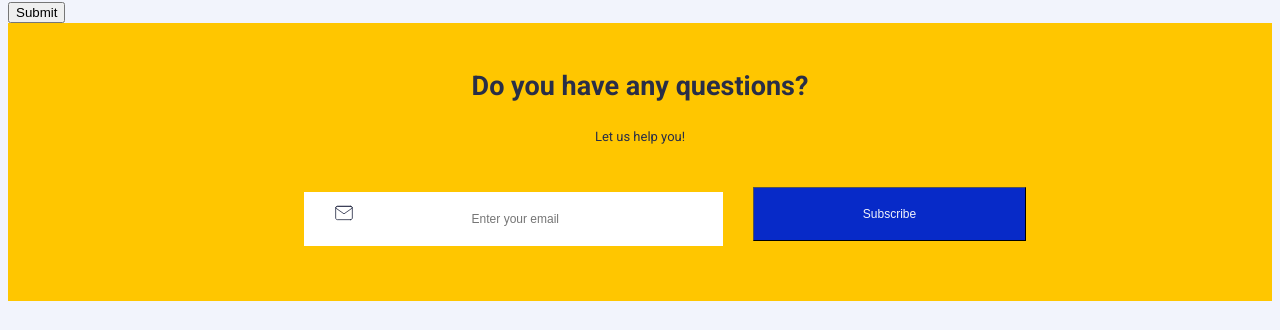
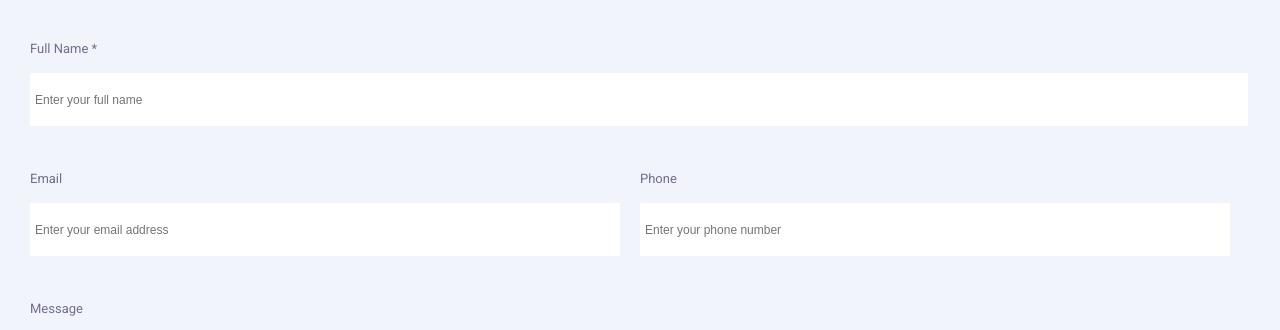
Before and after one commit to danalmorse/WEEK-6-7-8-Mid-Term-Project-Circle-Website-, a plain HTML site: page contactus.html in a window 1280 px wide. Shown: the part 218-548 px from the top of the page. Drawn offline with Linux system fonts and the light colour scheme.

Commit message:
3 html pages done

```diff
--- a/contactus.html
+++ b/contactus.html
@@ -18,15 +18,15 @@
     <!-- 1) Header: navigacion bar-->
     <header id="navigation-bar">
         <nav id="navbar">
-          <a href = "#">
+          <a href = "index.html">
             <img src="./project-assets/logos/circle.svg" alt="circle-logo" class="logoheader">
           </a>
           <ul class="nav-bar-ul"> <!---->
-            <li><a class="hometext" href="#home">Home</a></li>
-            <li><a href="#projects">Projects</a></li>
+            <li><a class="hometext" href="index.html">Home</a></li>
+            <li><a href="projects.html">Projects</a></li>
             <li><a href="#services">Services</a></li>
           </ul>
-          <button type="submit" class="contact-us"><a class="contactus" href="#contactus">Contact Us</a></button>
+          <button type="submit" class="contact-us"><a class="contactus" href="contactus.html">Contact Us</a></button>
         </nav>
     </header>
 
@@ -35,39 +35,25 @@
         <div id="conctactusform">
             <h1 class="heading-h1-contactus">Contact Us</h1>
             <div id="fullname">
-                <p class="bodymediumtext-projects">UI Design & App Development</p>
-                <p class="date-bodyregulartext-projects">Completed on June 22, 2021</p>
+                <label for="name" class="name-letter">Full Name *</label><br>
+                <input type="text" placeholder="Enter your full name" name="name" id="name" class="fullnamelabel"><br>
             </div>
             <div id="emailandphone">
-
+                <div class="emailbox">
+                    <label for="email" class="email-letter">Email</label><br>
+                    <input type="email" placeholder="Enter your email address" name="email" id="email" class="emaillabel"><br>
+                </div>
+                <div class="phonebox">
+                    <label for="phone" class="phone-letter">Phone</label><br>
+                    <input type="number" placeholder="Enter your phone number" name="number" id="number" class="numberlabel"><br>
+                </div>
             </div>
-            <div id="message">
-
+            <div id="messagebox">
+                <label for="message" class="message-letter">Message</label><br>
+                <textarea name="message" placeholder="Write your message here ...." id="message" rows="10" cols="21" class="messagelabel"></textarea><br>
             </div>
             <div class="submitbtn">
                 <button type="submit" class="submit">Submit</button>
-            </div>
-        </div>
-    </section>
-
-     <!-- 4) section: CTA section-->
-    <section id="ctasection">
-        <div id="ctasectionoverall">
-            <h3 class="heading-h3-3">Do you have any questions?</h3>
-            <p class="bodyregulartext-2">Let us help you!</p>
-
-            <div id="contactform-subscribe">
-                    <div class="imgandemail">
-                        <form action="/some-url" method="POST" id="form-container" class="form"> <!--preguntar si es asi¿?-->
-                        <div class="enteremail">
-                            <i class= emailicon><img src="./project-assets/newsletter/icon/mail.svg" alt="mailimage" class="mail-img"></i>
-                            <input type="email" placeholder="Enter your email" name="email" id="email" class="email">
-                        </div>
-                    </div>
-
-                <div class="subscribebtn">
-                    <button type="submit" class="subscribe">Subscribe</button>
-                </div>
             </div>
         </div>
     </section>
--- a/styles/style.css
+++ b/styles/style.css
@@ -8,6 +8,7 @@
 body {
     font-family: 'Roboto', sans-serif;
     background-color: #F2F4FC;
+    margin: 0px;
 }
 
 h1,
@@ -266,17 +267,17 @@ article {
 }
 
 .simplify-img {
-    width: 275px;
+    width: 100%;
     height: auto;
 }
 
 .dashcoin-img {
-    width: 275px;
+    width: 100%;
     height: auto;
 }
 
 .vectorify-img {
-    width: 275px;
+    width: 100%;
     height: 208.93px; /*preguntar porque el tamaño me cambia*/
 }
 
@@ -722,21 +723,151 @@ article {
 }
 
 .orbit-img {
-    width: 275px;
+    width: 100%;
     height: auto;
 }
 
 .purify-img {
-    width: 275px;
+    width: 100%;
     height: auto;
 }
 
 .criptopie-img {
-    width: 275px;
+    width: 100%;
     height: auto;
 }
 
-/*------------------------- SECTION Header: OTHER projects--------------------------------------------------------*/
+/*-------------------------------- CONTACTUS HTML---------------------------------------------------------------------------------------------------------------*/
+
+/*------------------------- SECTION: CONTACT US--------------------------------------------------------*/
+
+#contactus {
+    margin: 50px 30px 0px 30px;
+}
+
+#conctactusform {
+    display: flex;
+    justify-content: space-around;
+    align-items: center;
+    flex-direction: column;
+    width: 100%;
+}
+
+.heading-h1-contactus {
+    color: #292E47;
+    font-size: 40px;
+    text-align: center;
+    width: 100%
+    /*font-size: 3.75rem; poner esto si para desktop cambia*/
+    /*width: fit-content*/
+}
+
+#fullname {
+    padding: 0px 0px 0px 0px;
+    margin: 0px 0px 30px 0px;
+    width: 100%;
+}
+
+.name-letter { /*body regular text*/
+    color: #6B708D;
+    text-align: left;
+    font-size: 13px;
+    line-height: 3.6;
+    /*font-size: 1.25rem; equals 20px*/
+
+}
+
+.fullnamelabel { /*headlineregulartext*/
+    color: #6B708D;
+    font-size: 12px;
+    /*font-size: 1.063rem;*/
+    text-align: left;
+    padding: 20px 5px 19px 5px;
+    width: 95%;
+    border-width: 0px;
+}
+
+#emailandphone {
+    padding: 0px 0px 0px 0px;
+    margin: 0px 0px 30px 0px;
+    width: 100%;
+}
+
+.emailbox {
+    margin: 0px 0px 30px 0px;
+}
+
+.email-letter { /*body regular text*/
+    color: #6B708D;
+    text-align: left;
+    font-size: 13px;
+    line-height: 3.6;
+    /*font-size: 1.25rem; equals 20px*/
+}
+
+.emaillabel { /*headlineregulartext*/
+    color: #6B708D;
+    font-size: 12px;
+    /*font-size: 1.063rem;*/
+    text-align: left;
+    padding: 20px 5px 19px 5px;
+    width: 95%;
+    border-width: 0px;
+}
+
+.phone-letter { /*body regular text*/
+    color: #6B708D;
+    text-align: left;
+    font-size: 13px;
+    line-height: 3.6;
+    /*font-size: 1.25rem; equals 20px*/
+}
+
+.numberlabel { /*headlineregulartext*/
+    color: #6B708D;
+    font-size: 12px;
+    /*font-size: 1.063rem;*/
+    text-align: left;
+    padding: 20px 5px 19px 5px;
+    width: 95%;
+    border-width: 0px;
+}
+
+.message-letter { /*body regular text*/
+    color: #6B708D;
+    text-align: left;
+    font-size: 13px;
+    line-height: 3.6;
+    /*font-size: 1.25rem; equals 20px*/
+}
+
+.messagelabel { /*headlineregulartext*/
+    color: #6B708D;
+    font-size: 12px;
+    /*font-size: 1.063rem;*/
+    text-align: left;
+    padding: 20px 5px 10px 5px;
+    width: 95%;
+    border-width: 0px;
+}
+
+#messagebox {
+    margin: 0px 0px 30px 0px;
+    width: 100%;
+}
+
+.submitbtn {
+    width: 100%;
+}
+
+.submit {
+    width: 100%;
+    padding: 20px 0px 19px 0px;
+    border-width: 0px;
+    background-color: #072AC8;
+    color: #F2F4FC;
+
+}
 
 /*-----------------------------------------------------------------------media QUERY--------------------------------------------------------*/
 @media (min-width:1024px) {
@@ -805,6 +936,21 @@ article {
         flex-direction: row;
         text-align: left;
 
+    }
+
+    .simplify-img {
+        width: 275px;
+        height: auto;
+    }
+
+    .dashcoin-img {
+        width: 275px;
+        height: auto;
+    }
+
+    .vectorify-img {
+        width: 275px;
+        height: 208.93px; /*preguntar porque el tamaño me cambia*/
     }
 
     .bodymediumtext {
@@ -969,4 +1115,42 @@ article {
 
     }
 
+
+/*-------------------------------- CONTACTUS HTML---------------------------------------------------------------------------------------------------------------*/
+
+/*------------------------- SECTION: CONTACT US--------------------------------------------------------*/
+    .heading-h1-contactus {
+        text-align: left;
+    }
+
+    #emailandphone {
+        display: flex;
+        align-items: justify;
+
+    }
+
+    .emailbox {
+        width: 50%;
+        margin: 0px 0px 0px 0px;
+    }
+
+    .phonebox {
+        width: 50%;
+    }
+
+    .phone-letter {
+
+    }
+
+    .numberlabel {
+
+    }
+
+    .fullnamelabel {
+        width: 99%;
+    }
+
+    .messagelabel {
+        width: 99%;
+    }
 }
```
Also changed, not shown: index.html (+7 -7 lines), projects.html (+4 -4 lines).
